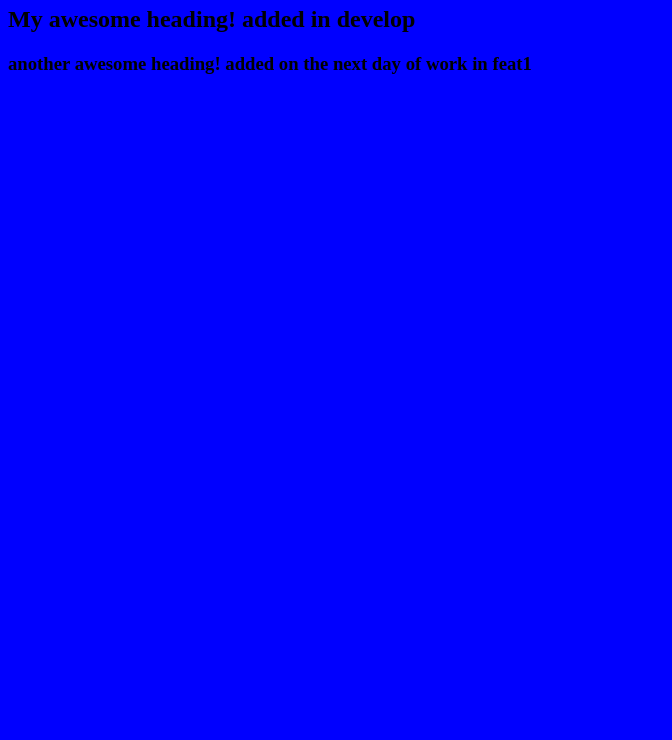
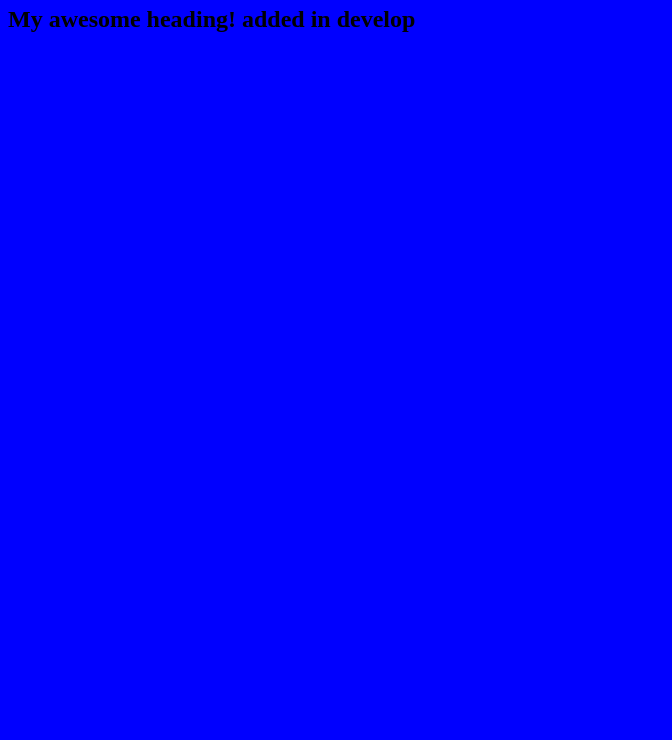
Before and after one commit to raysonkong-tech/git-workflow2, a plain HTML site: page index.html in a window 1280 px wide. Shown: the part 60-800 px from the top of the page, without its empty margins (0-672 px from the left). Drawn offline with Linux system fonts and the light colour scheme.

Commit message:
fixed wrong heading

```diff
--- a/index.html
+++ b/index.html
@@ -10,7 +10,6 @@
 
 	<h2>My awesome heading! added in develop</h2>
 
-	<h3>another awesome heading! added on the next day of work in feat1</h3>
 
 	<!--added in feat1 branch-->
 	<script type="text/javascript" src="script.js"></script>
```
